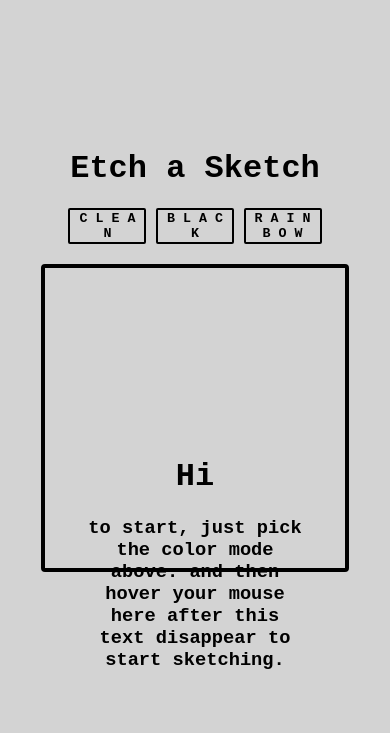
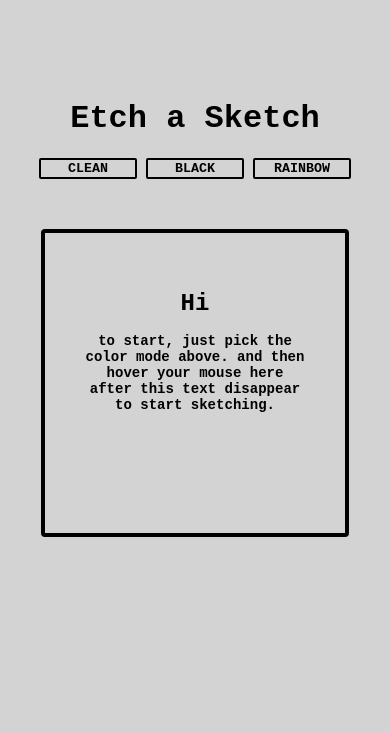
Before and after one commit to 17radf/etch-a-sketch, a plain HTML site: page index.html in a window 390 px wide. Drawn offline with Linux system fonts and the light colour scheme.

Commit message:
add some styles and fix responsive

```diff
--- a/index.html
+++ b/index.html
@@ -12,9 +12,9 @@
     <div class="upper-section">
         <h1>Etch a Sketch</h1>
         <div class="button">
-            <button type="submit" value="Clean" class="reset">C L E A N</button>
-            <button type="submit" value="Black" class="black">B L A C K</button>
-            <button type="submit" value="Rainbow" class="rainbow">R A I N B O W</button>
+            <button type="submit" value="Clean" class="reset">CLEAN</button>
+            <button type="submit" value="Black" class="black">BLACK</button>
+            <button type="submit" value="Rainbow" class="rainbow">RAINBOW</button>
         </div>
     </div>
     <div class="center">
--- a/styles/styles.css
+++ b/styles/styles.css
@@ -39,28 +39,44 @@ button {
 }
 
 button:hover {
-	background-color: white;
+	background-color: black;
+	color: white;
 	transition: 0.5s;
+}
+
+button:focus {
+	background-color: blue;
+}
+
+.temp-text {
+	padding: 60px;
 }
 
 @media only screen and (max-width: 500px) {
 	button {
-		width: 20%;
+		width: 25%;
 	}
 	.upper-section {
-		margin-top: 10px;
+		margin-top: 100px;
 	}
 	.container {
-		margin-top: 20px;
 		height: 300px;
 		width: 300px;
 	}
 	h1 {
-		margin-top: 150px;
 		text-align: center;
 	}
 	.upper-section {
 		position: static;
 		text-align: center;
 	}
-} ;
+
+	.container {
+		padding: 0;
+		font-size: 12px;
+	}
+
+	.temp-text > h1 {
+		padding: 0;
+	}
+}
```
